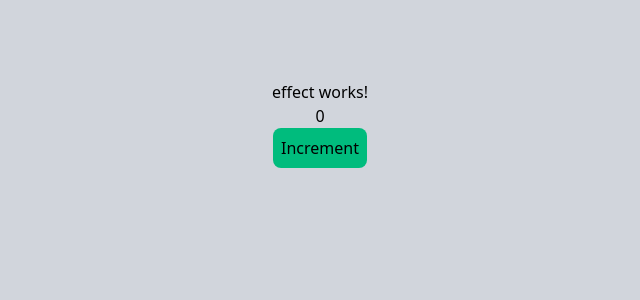
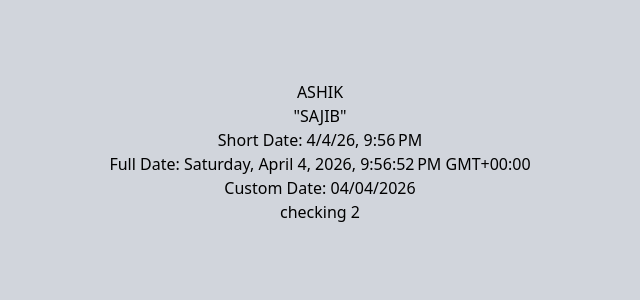
Before and after one commit to sajib25003/learning-angular, an Angular app: page / in a window 1280 px wide. Shown: the top 300 px of the page, without its empty margins (320-960 px from the left). Built offline with nearby package versions, Linux system fonts and the light colour scheme.

Commit message:
pipe practice

```diff
--- a/angular.json
+++ b/angular.json
@@ -25,9 +25,7 @@
                 "input": "public"
               }
             ],
-            "styles": [
-              "src/styles.css"
-            ]
+            "styles": ["src/styles.css"]
           },
           "configurations": {
             "production": {
@@ -55,6 +53,10 @@
         },
         "serve": {
           "builder": "@angular/build:dev-server",
+          "options": {
+            "liveReload": true,
+            "poll": 50
+          },
           "configurations": {
             "production": {
               "buildTarget": "angular-ekart:build:production"
--- a/src/app/app.html
+++ b/src/app/app.html
@@ -1,5 +1,15 @@
 <main class="bg-gray-300 min-h-screen">
   <div class="mx-auto text-center pt-20">
+    <h1>{{ lName | uppercase }}</h1>
+    <h1>{{ uName | json }}</h1>
+
+    <p>Short Date: {{ today | date: 'short' }}</p>
+    <p>Full Date: {{ today | date: 'full' }}</p>
+    <p>Custom Date: {{ today | date: 'dd/MM/yyyy' }}</p>
+
+    <!-- <p>checking</p> -->
+    <p>checking 2</p>
+
     <!-- <h1>{{ count }}</h1>
 
     <button class="bg-amber-300 px-4 py-2 rounded-lg" (click)="handleClick()">Submit</button>
@@ -18,7 +28,7 @@
       <h3>Show register page</h3>
     } -->
 
-    <app-effect></app-effect>
+    <!-- <app-effect></app-effect> -->
   </div>
 </main>
 
--- a/src/app/app.ts
+++ b/src/app/app.ts
@@ -1,30 +1,36 @@
 import { Component, signal } from '@angular/core';
 import { RouterOutlet } from '@angular/router';
 import { Effect } from './effect/effect';
+import { CommonModule } from '@angular/common';
 
 @Component({
   selector: 'app-root',
-  imports: [RouterOutlet, Effect],
+  imports: [RouterOutlet, CommonModule],
   templateUrl: './app.html',
   styleUrl: './app.css',
 })
 export class App {
   protected readonly title = signal('angular-ekart');
 
-  count = 0;
+  lName = 'ashik';
+  uName = 'SAJIB';
 
-  helloWorld() {
-    console.log('inside hello world!');
-  }
+  today = new Date();
 
-  handleClick() {
-    console.log('Button Clicked!');
-    this.helloWorld();
-  }
+  // count = 0;
 
-  submit(email: string) {
-    console.log(email);
-  }
+  // helloWorld() {
+  //   console.log('inside hello world!');
+  // }
 
-  isLoggedIn: boolean = true;
+  // handleClick() {
+  //   console.log('Button Clicked!');
+  //   this.helloWorld();
+  // }
+
+  // submit(email: string) {
+  //   console.log(email);
+  // }
+
+  // isLoggedIn: boolean = true;
 }
```
